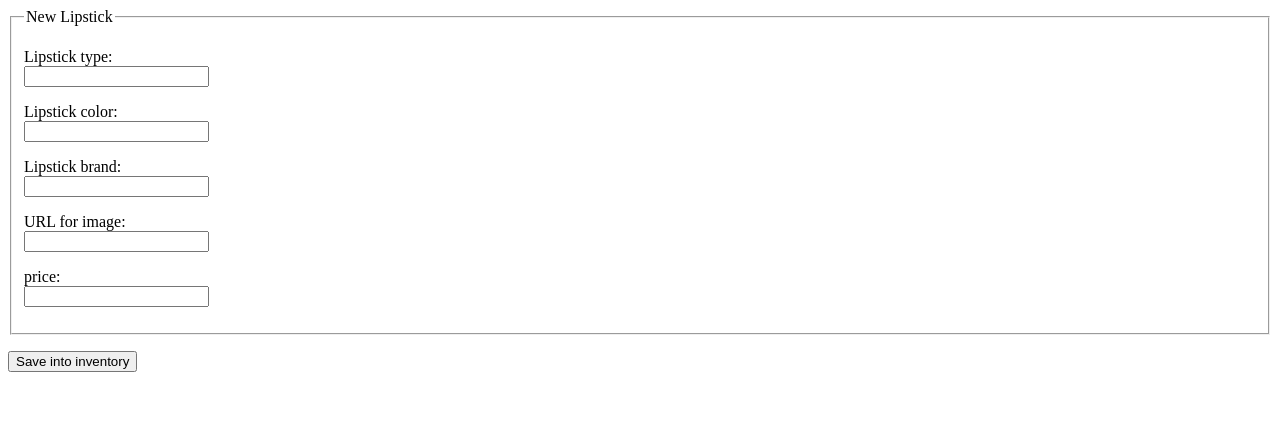
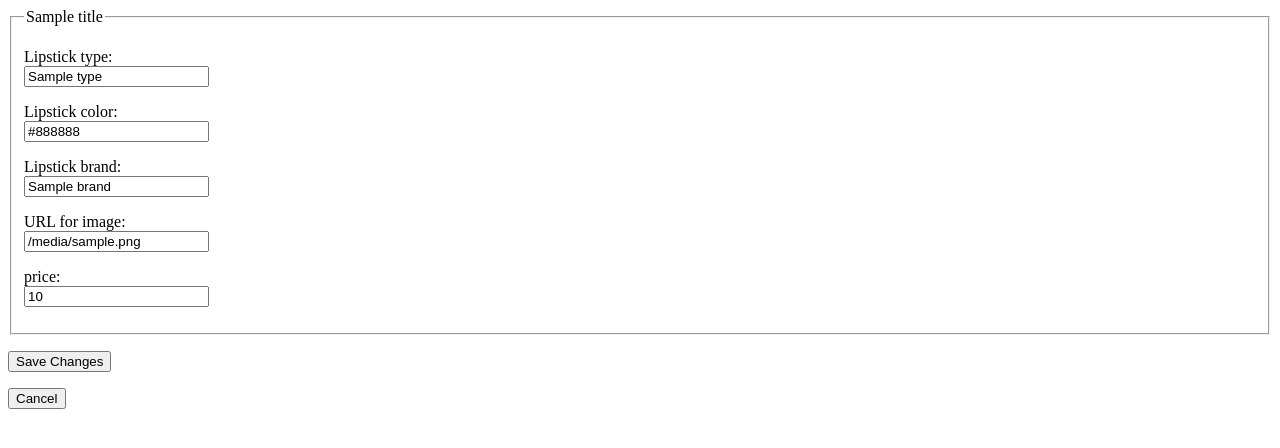
Before and after one commit to liyaSileshi/contractor, a Flask app: template templates/lipstick_new.html in a window 1280 px wide. Shown: the top 448 px of the page. Run offline with Flask 2, Linux system fonts and the light colour scheme; the template is opened without the code that fills it: most values are stand-ins (such as "Sample title", 1, 10 or a date in 2020).

Commit message:
crud done and code DRY

```diff
--- a/app.py
+++ b/app.py
@@ -21,7 +21,7 @@ def lipstick_index():
 @app.route('/lipsticks/new')
 def lipstick_new():
     """Create new lipsticks."""
-    return render_template('lipstick_new.html')
+    return render_template('lipstick_new.html', lipstick = {}, title = 'New Lipstick')
 
 @app.route('/lipsticks', methods=['POST'])
 def lipsticks_submit():
@@ -48,7 +48,7 @@ def lipstick_show(lipstick_id):
 def lipstick_edit(lipstick_id):
     """Show the edit form for a lipstick."""
     lipstick = lipsticks.find_one({'_id': ObjectId(lipstick_id)})
-    return render_template('lipstick_edit.html', lipstick=lipstick)
+    return render_template('lipstick_edit.html', lipstick=lipstick, tilte = 'Edit Lipstick')
 
 @app.route('/lipsticks/<lipstick_id>', methods=['POST'])
 def lipsticks_update(lipstick_id):
--- a/templates/lipstick_new.html
+++ b/templates/lipstick_new.html
@@ -2,45 +2,9 @@
 
 {% block content %}
 <form method='POST' action='/lipsticks'>
-    <fieldset>
-    <legend>New Lipstick</legend>
-    <!-- Type -->
-    <p>
-        <label for='type'>Lipstick type:</label><br>
-        <input type='text' name='type' />
-    </p>
-
-    <!-- Color -->
-    <p>
-        <label for='color'>Lipstick color:</label><br>
-        <input type='text' name='color' />
-    </p>
-
-    <!-- Brand -->
-    <p>
-        <label for='brand'>Lipstick brand:</label><br>
-        <input type='text' name='brand' />
-    </p>
-
-    <!-- image -->
-    <p>
-        <label for='image'>URL for image:</label><br>
-        <input type='text' name='image' />
-    </p>
-
-    <!-- Price -->
-    <p>
-        <label for='price'>price:</label><br>
-        <input type="number" name="price"/>
-    </p>
-    </fieldset>
-
-
-
-
-    <!-- BUTTON -->
-    <p>
-        <button type='submit'>Save into inventory</button>
-    </p>
+    {% include 'partials/lipstick_form.html' %}
+</form>
+<form action="/">
+    <input type="submit" value="Cancel" />
 </form>
 {% endblock %}
--- /dev/null
+++ b/templates/partials/lipstick_form.html
@@ -0,0 +1,41 @@
+
+    <fieldset>
+        <legend>{{ title }}</legend>
+
+        <!-- Type -->
+        <p>
+            <label for='type'>Lipstick type:</label><br>
+            <input type='text' name='type' value='{{ lipstick.type }}'/>
+        </p>
+
+        <!-- Color -->
+        <p>
+            <label for='color'>Lipstick color:</label><br>
+            <input type='text' name='color' value='{{ lipstick.color }}'/>
+        </p>
+
+        <!-- Brand -->
+        <p>
+            <label for='brand'>Lipstick brand:</label><br>
+            <input type='text' name='brand' value='{{ lipstick.brand }}'/>
+        </p>
+
+        <!-- image -->
+        <p>
+            <label for='image'>URL for image:</label><br>
+            <input type='text' name='image' value='{{ lipstick.image }}'/>
+        </p>
+
+        <!-- Price -->
+        <p>
+            <label for='price'>price:</label><br>
+            <input type="number" name="price" value='{{ lipstick.price }}'/>
+        </p>
+
+    </fieldset>
+
+    <!-- BUTTON -->
+    <p>
+        <button type='submit'>Save Changes</button>
+
+    </p>
```
Also changed, not shown: templates/lipstick_edit.html (+1 -46 lines).
